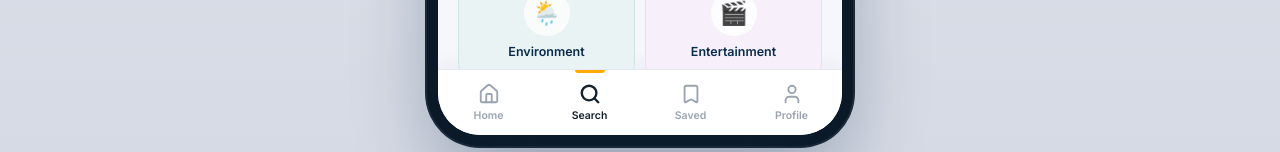
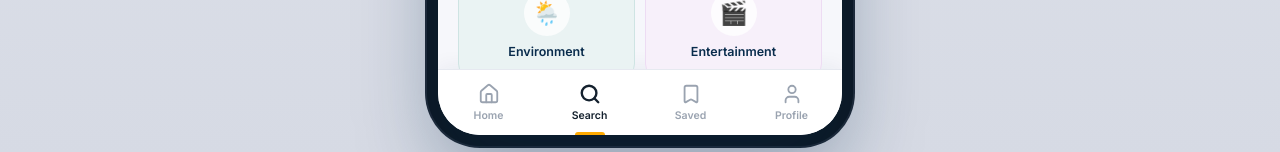
Before and after one commit to deymridusmita/samachar-lens, a React (Vite) app: page /search in a window 1280 px wide. Shown: the part 645-797 px from the top of the page. Built offline with nearby package versions, Linux system fonts and the light colour scheme.

Commit message:
Hide native search clear button; move bottom-nav active indicator to bottom

```diff
--- a/src/styles/pages.css
+++ b/src/styles/pages.css
@@ -721,6 +721,14 @@
   font-size: 14.5px;
   color: var(--ink);
 }
+/* Hide the browser-default clear icon on type="search" inputs — we
+   render our own × button. */
+.search-bar-input::-webkit-search-cancel-button,
+.search-bar-input::-webkit-search-decoration {
+  appearance: none;
+  -webkit-appearance: none;
+  display: none;
+}
 .search-bar-input::placeholder {
   color: var(--faint);
 }
--- a/src/styles/ui.css
+++ b/src/styles/ui.css
@@ -428,11 +428,11 @@
 .nav-item.active::before {
   content: '';
   position: absolute;
-  top: 0;
+  bottom: 0;
   left: 50%;
   transform: translateX(-50%);
   width: 30px;
   height: 3px;
-  border-radius: 0 0 3px 3px;
+  border-radius: 3px 3px 0 0;
   background: var(--orange);
 }
```
